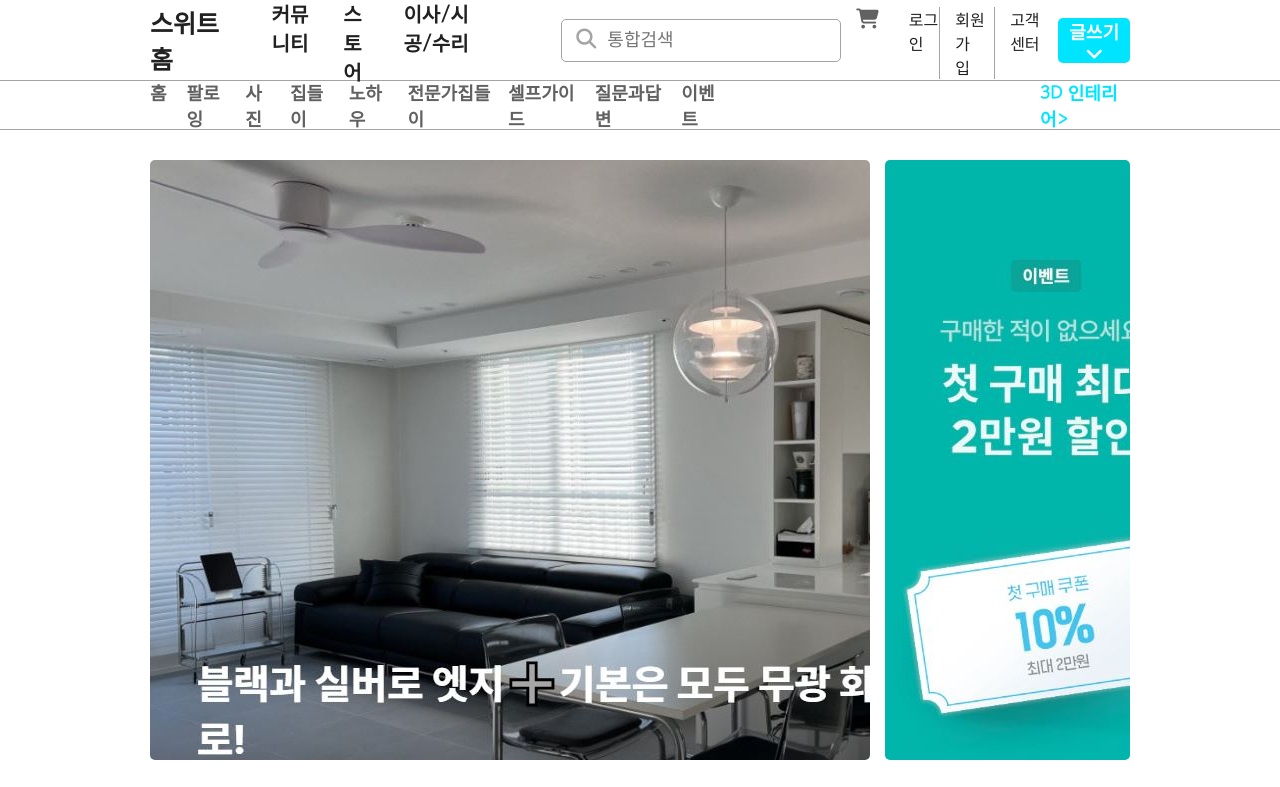
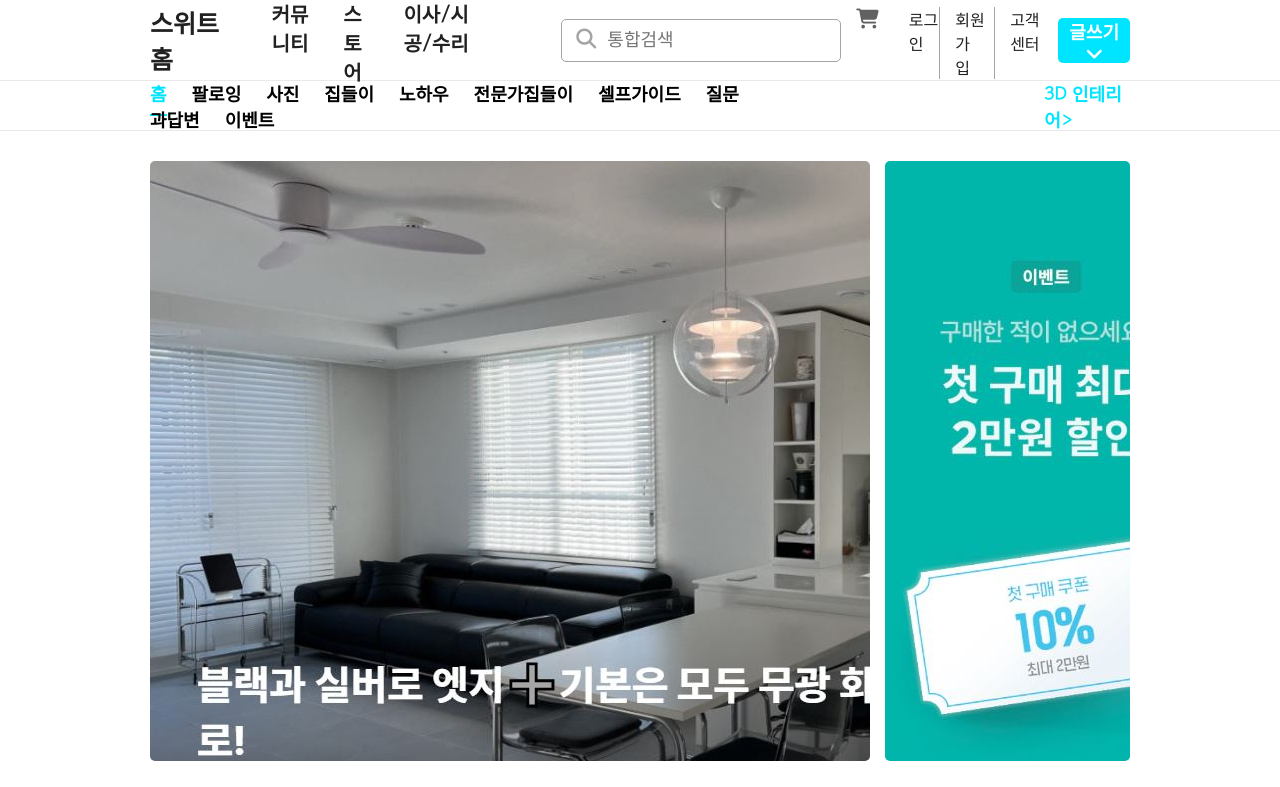
Before and after one commit to ohyoonah/Sweet-Home, a plain HTML site: page index.html in a window 1280 px wide. Shown: the top 787 px of the page. Drawn offline with Linux system fonts and the light colour scheme.

Commit message:
메뉴바 라디오버튼으로 변경

```diff
--- a/css/style.css
+++ b/css/style.css
@@ -49,10 +49,12 @@ a {
   color: var(--blue-color) !important;
 }
 
+/*
 .menu a:focus {
   border-bottom: 2px solid var(--blue-color);
   padding-bottom: 8px;
 }
+*/
 
 body {
   font-family: 'Gowun Dodum', sans-serif;
@@ -63,6 +65,7 @@ header {
   position: sticky;
   top: 0;
   background-color: var(--white-color);
+  border-bottom: 1px solid var(--box-dark-color);
 }
 
 .header {
@@ -172,10 +175,37 @@ header {
   display: flex;
   justify-content: space-between;
   height: 50px;
-  border-top: 1px solid var(--grey-light-color);
-  border-bottom: 1px solid var(--grey-light-color);
+  border-bottom: 1px solid var(--box-dark-color);
   align-items: center;
 }
+
+.menuBox {
+  margin: var(--side-padding);
+}
+
+.menuBox label {
+  margin-right: 20px;
+  font-size: var(--font-small);
+  font-weight: bold;
+  cursor: pointer;
+}
+
+.menuBox label:hover {
+  color: var(--blue-color);
+
+}
+
+.menuBox input[type=radio] {
+  display: none;
+}
+
+.menu input[type=radio]:checked + label {
+  color: var(--blue-color);
+  border-bottom: 2px solid var(--blue-color);
+  padding-bottom: 8px;
+}
+
+/*
 .menu ul {
   display: flex;
   margin: var(--side-padding);
@@ -187,6 +217,7 @@ header {
   color: var(--grey-dark-color);
   margin-right: 20px;
 }
+*/
 
 .Btn10 {
  margin: var(--side-padding);
@@ -267,11 +298,14 @@ header {
 
 .contentsBox {
   display: flex;
+
+  transition: all 0.3s ease-in-out;
 }
 
 .contentsBox .box {
   display: flex;
   flex-direction: column;
+  overflow: hidden;
   width: 300px;
   height: 400px;
   margin-right: var(--padding);
@@ -281,6 +315,12 @@ header {
 .box > img {
   border-radius: 5px;
   height: 200px;
+  overflow: hidden;
+}
+
+.box img:hover {
+  transform: scale(1.05);
+  transition: transform .5s;
 }
 
 .box > span {
--- a/index.html
+++ b/index.html
@@ -41,6 +41,28 @@
       </div>
     </header>
     <div class="menu">
+      <div class="menuBox">
+        <input type="radio" id="r1" name="menu" value="홈" checked>
+        <label for="r1">홈</label>
+        <input type="radio" id="r2" name="menu" value="팔로잉">
+        <label for="r2">팔로잉</label>
+        <input type="radio" id="r3" name="menu" value="사진">
+        <label for="r3">사진</label>
+        <input type="radio" id="r4" name="menu" value="집들이">
+        <label for="r4">집들이</label>
+        <input type="radio" id="r5" name="menu" value="노하우">
+        <label for="r5">노하우</label>
+        <input type="radio" id="r6" name="menu" value="전문가집들이">
+        <label for="r6">전문가집들이</label>
+        <input type="radio" name="menu" value="셀프가이드">
+        <label for="r7">셀프가이드</label>
+        <input type="radio" name="menu" value="질문과답변">
+        <label for="r8">질문과답변</label>
+        <input type="radio" name="menu" value="이벤트">
+        <label for="r9">이벤트</label>
+      </div>
+
+      <!--
       <ul>
         <li><a href="#">홈</a></li>
         <li><a href="#">팔로잉</a></li>
@@ -52,6 +74,7 @@
         <li><a href="#">질문과답변</a></li>
         <li><a href="#">이벤트</a></li>
       </ul>
+      -->
       <div class="Btn10"><a href="#">3D 인테리어></a></div>
     </div>
     <div class="contents">
```
